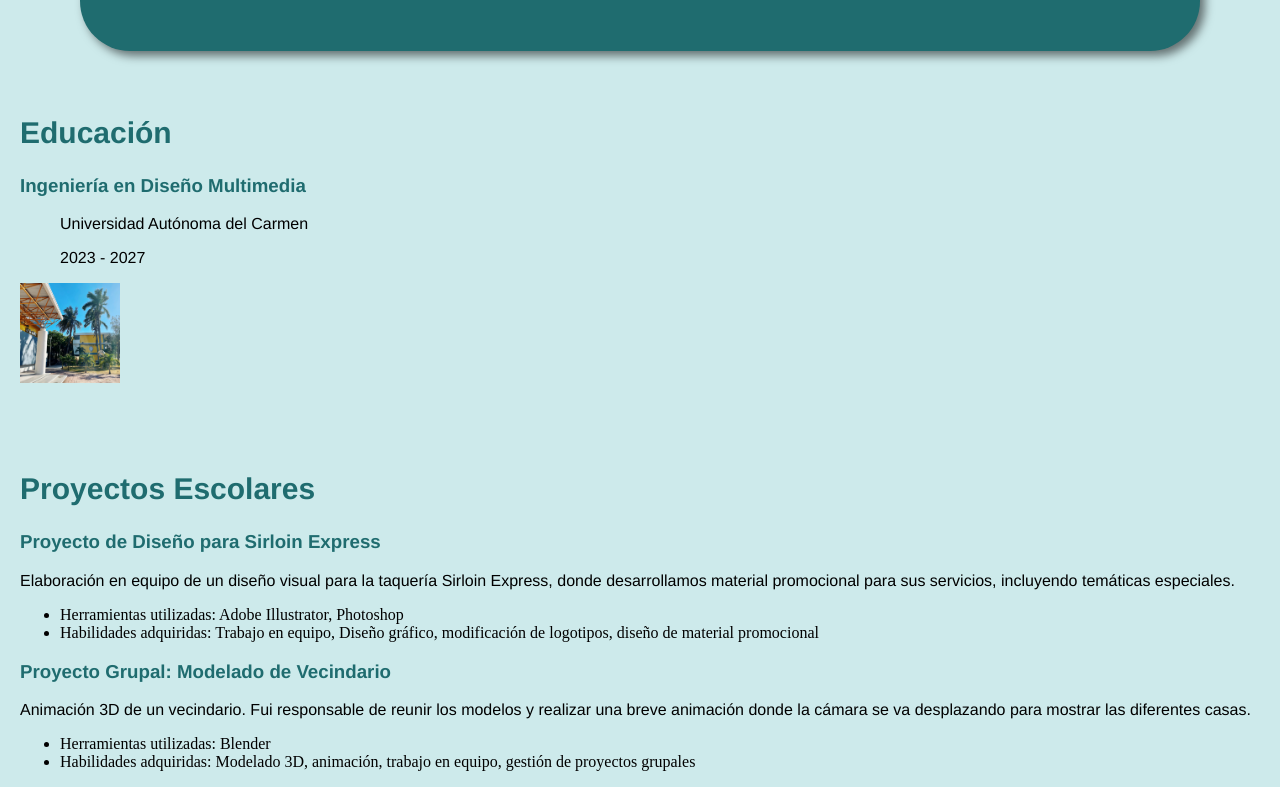
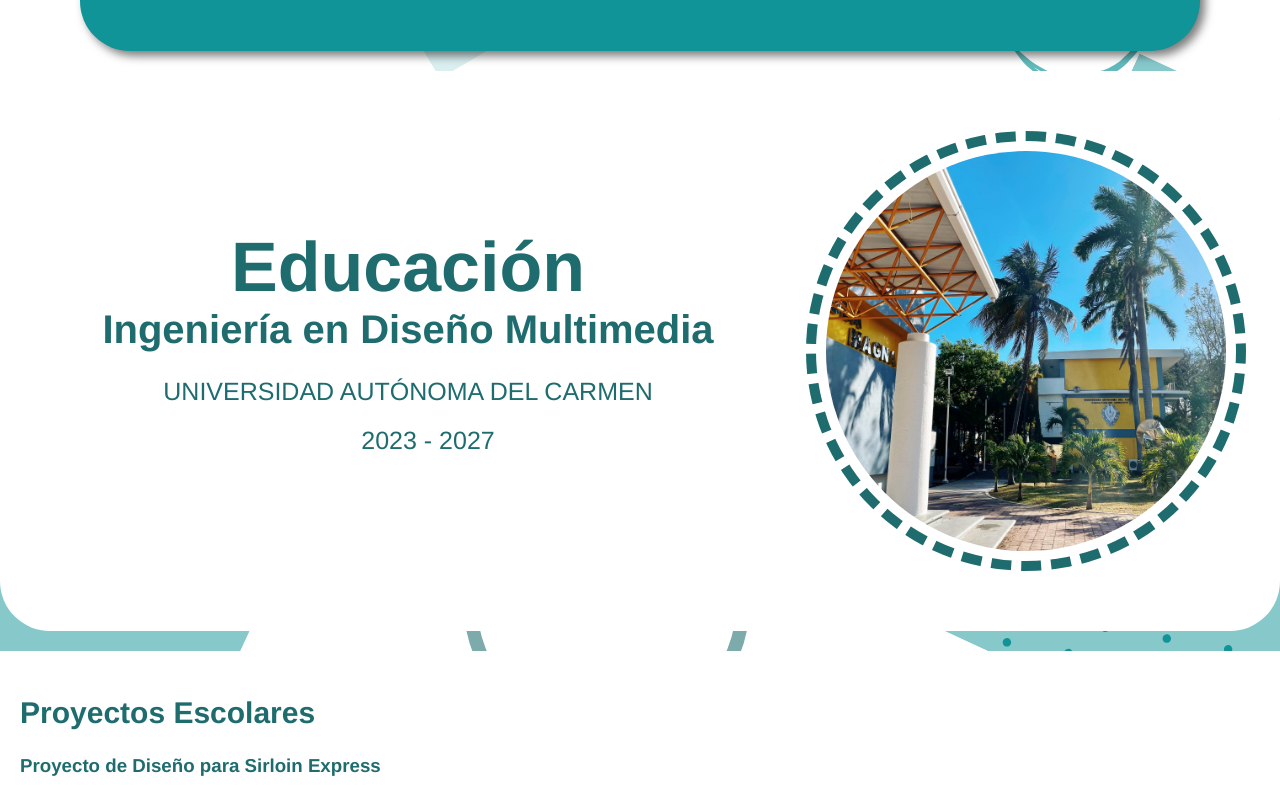
Before and after one commit to JoseV0105/Curriculum-Vitae, a plain HTML site: page 02-maquetacion-cv/index.html in a window 1280 px wide. Shown: the part 598-1385 px from the top of the page. Drawn offline with Linux system fonts and the light colour scheme.

Commit message:
Modificaciones en educación

```diff
--- a/02-maquetacion-cv/estilo.css
+++ b/02-maquetacion-cv/estilo.css
@@ -3,7 +3,8 @@
 }
 
 html, body {
-    background-color: #cdeaeb;
+    background-image: url(imagenes/manguitos.png);
+    background-repeat:repeat;
     height: 100%;
     margin: 0;
     padding: 0;
@@ -21,7 +22,7 @@ header {
     max-width: 100%;
     box-sizing: border-box;
     justify-content: space-between;
-    margin-bottom: 30px; /* Espacio debajo del header */
+    margin-bottom: 30px;
 }
 
 header img {
@@ -81,26 +82,12 @@ h3 {
     color: #1f6c6f;
     font-family:'Merriweather Sans', 'Helvetica', sans-serif;;
 }
-/*
-#perfil {
-    width: 1000px;
-    height: 800px;
-    background-color: #109498;
-    border-radius: 50px;
-    display: flex;
-    align-items: center;
-    justify-content: center;
-    text-align: center;
-    padding: 20px;
-    box-shadow: 5px 5px 10px rgba(0, 0, 0, 0.2);
-}
-*/
 #perfil {
     display: flex;
     flex-direction: row;
     align-items: center;
     padding: 60px;
-    background-color: #1f6c6f;
+    background-color: #109498;
     margin-bottom: 20px;
     max-width: 1000px;
     margin-left: auto;
@@ -138,8 +125,69 @@ h3 {
     align-self: center;
     margin: 5px 0 0 0;
 }
+#educacion {
+    display: flex;
+    flex-direction: row;
+    align-items: center;
+    justify-content: flex-start;
+    padding: 60px;
+    background-color: #ffffff;
+    margin-bottom: 20px;
+    max-width: 1400px;
+    margin-left: auto;
+    margin-right: auto;
+    border-radius: 50px;
+}
+
+#educacion div {
+    display: flex;
+    flex-direction: column;
+    text-align: center;
+    width: 60%;
+}
+
+#educacion h2, #educacion h3, #educacion p {
+    margin: 0;
+}
+
+#educacion h2 {
+    font-size: 70px;
+    color: #1f6c6f;
+}
+
+#educacion h3 {
+    font-size: 40px;
+    color: #1f6c6f;
+}
+#educacion li {
+    display: inline;
+}
+#educacion p {
+    text-align: center;
+    line-height: 1.5;
+    font-size: 25px;
+    color: #1f6c6f;
+    margin: 0px 0 0 0;
+}
+
+#educacion img {
+    width: 400px;
+    border-radius: 50%;
+    border: 10px dashed #1f6c6f;
+    padding: 10px;
+    position: relative;
+    right: -50px;
+}
+#educacion a{
+    font-family: 'Lora', 'Helvetica', sans-serif;
+    color: #1f6c6f;
+    text-decoration: none;
+    font-size: 25px;
+    margin: 25px 0 0 0;
+}
 
 section {
+    background-color: #ffffff;
     margin-bottom: 20px;
     padding: 20px;
 }
--- a/02-maquetacion-cv/index.html
+++ b/02-maquetacion-cv/index.html
@@ -35,12 +35,12 @@
             <div>
                 <h2>Educación</h2>
                 <h3>Ingeniería en Diseño Multimedia</h3>
+                <a href="https://www.unacar.mx" target="_blank">UNIVERSIDAD AUTÓNOMA DEL CARMEN</a>
                 <ul>
-                        <p>Universidad Autónoma del Carmen</p>
-                        <p>2023 - 2027</p>
+                    <li><p>2023 - 2027</p></li>
                 </ul>
-                <img src="imagenes/unacar_foto.jpg" alt="Foto de UNACAR" width="100"/>
             </div>
+            <img src="imagenes/unacar_foto.jpg" alt="Foto de UNACAR" width="100"/>
         </section>
         <section id="exp_academica">
             <div>
```
Also changed, not shown: 02-maquetacion-cv/imagenes/fondo.png (added), 02-maquetacion-cv/imagenes/manguitos.png (added).
